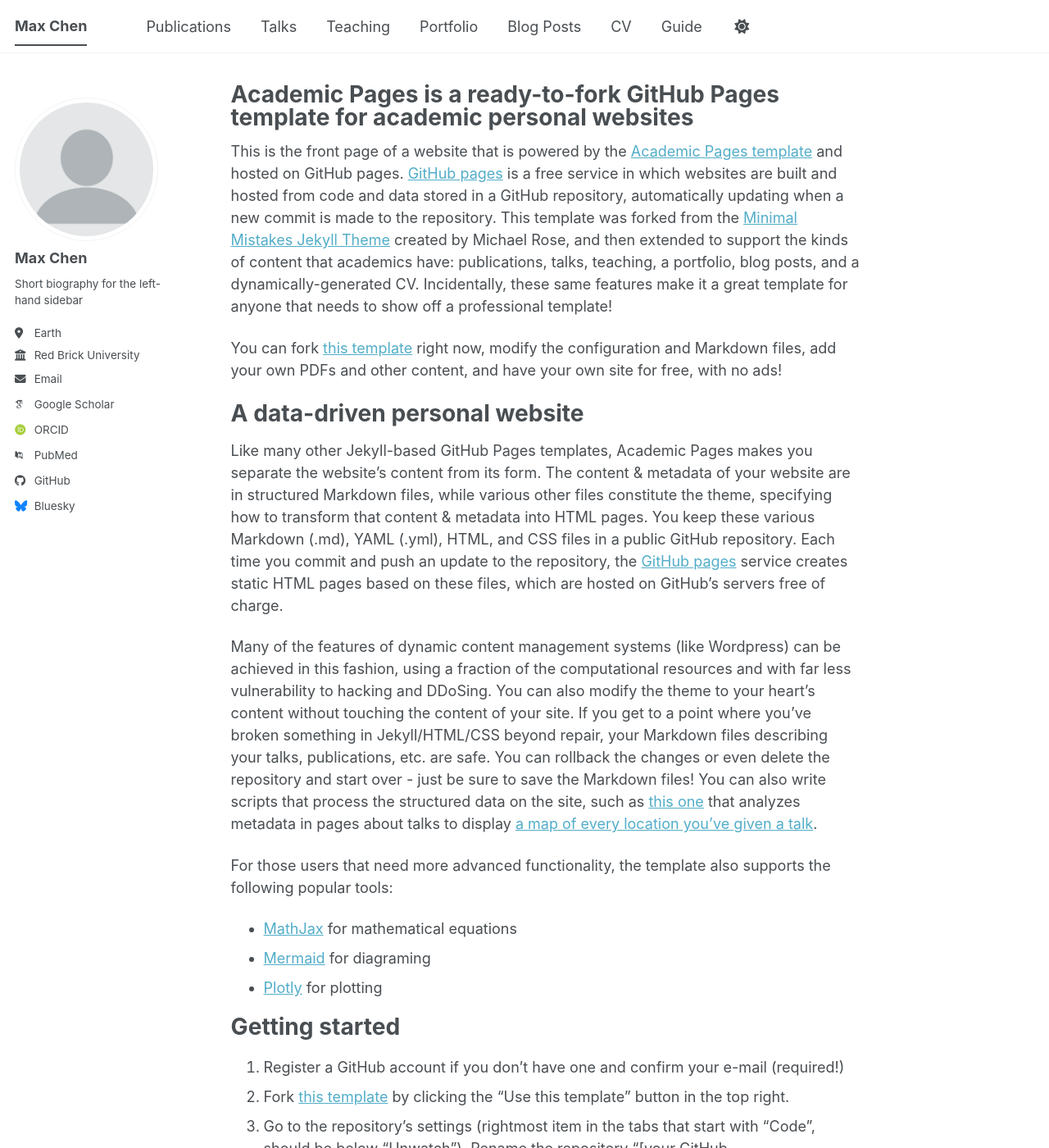
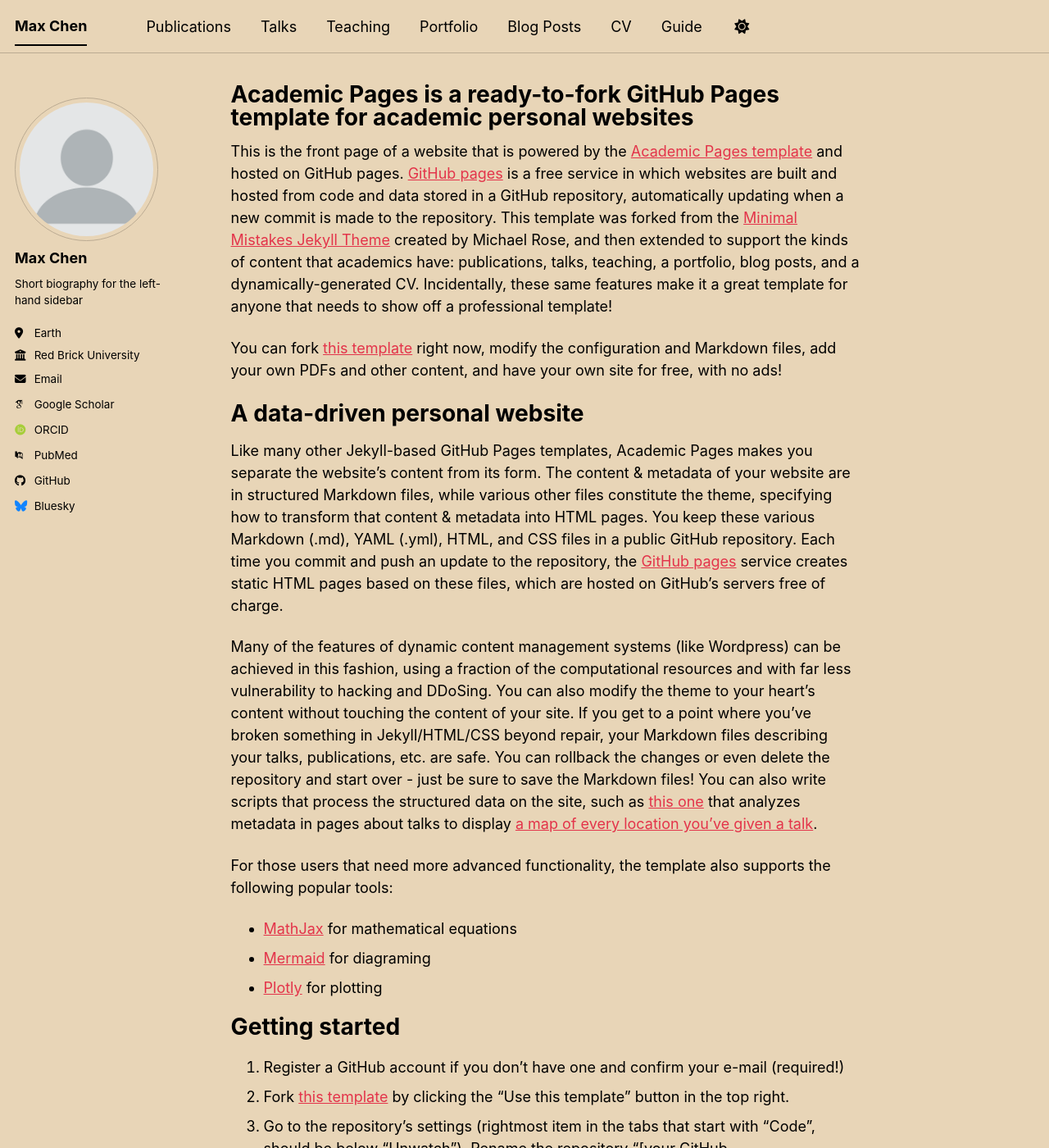
Before and after one commit to MaxGniluynehc/maxchen, a Jekyll site: the page built from _pages/about.md, in a window 1280 px wide and 1400 px high. Shown: the whole window at 82% size. Built offline with Jekyll 4.4.1, drawn with Linux system fonts in a browser that asks for light colours; some web fonts are replaced; a script bundle is joined from its source files by our own code; library files that are not in the unit come from our copies.

Commit message:
Update _config.yml

```diff
--- a/_config.yml
+++ b/_config.yml
@@ -8,12 +8,12 @@
 
 # Basic Site Settings
 locale                   : "en-US"
-site_theme               : "default" # The available themes options are "default", "air", "sunrise", "mint", "dirt" and "contrast"
+site_theme               : "sunrise" # The available themes options are "default", "air", "sunrise", "mint", "dirt" and "contrast"
 title                    : "Max Chen"
 title_separator          : "-"
 name                     : &name "Max Chen"
 description              : &description "PhD in Statistics"   # Update this with a general description of your site, this is the default if not overridden by a page
-url                      : https://maxchen.github.io # The base hostname & protocol for your site e.g. "https://[your GitHub username].github.io",
+url                      : https://MaxGniluynehc.github.io/maxchen.github.io # The base hostname & protocol for your site e.g. "https://[your GitHub username].github.io",
                                                            # or if you already have some other page hosted on Github then use "https://[your GitHub username].github.io/[Your Repo Name]"
 baseurl                  : "" # the subpath of your site, e.g. "/blog"
 repository               : "MaxGniluynehc/maxchen.github.io"
```
